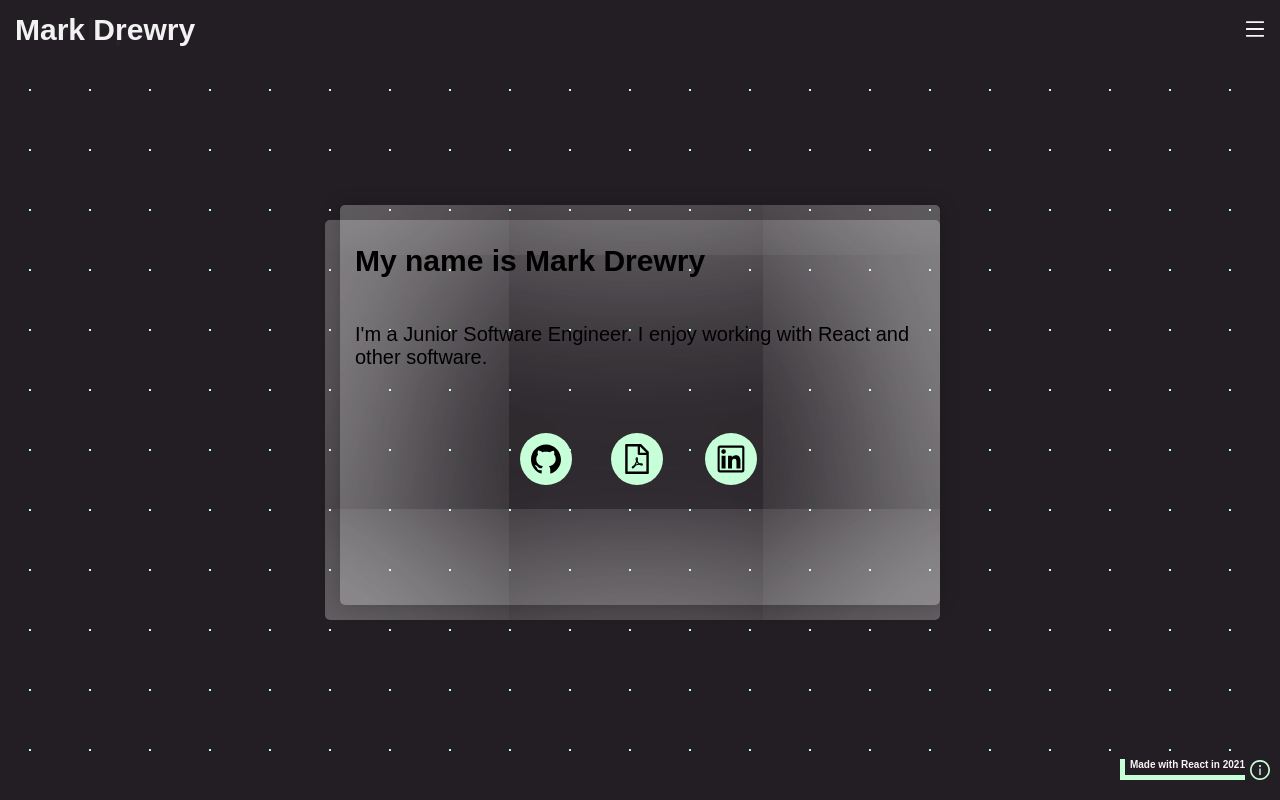
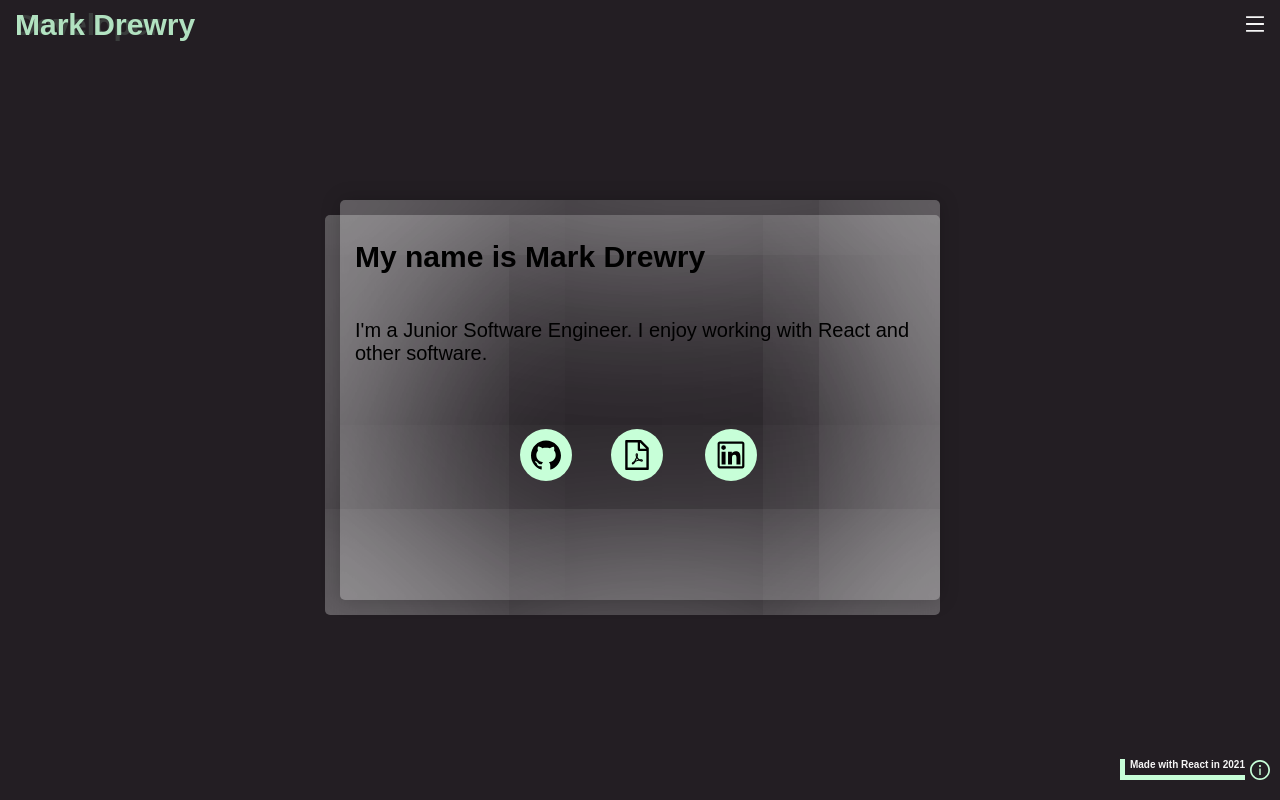
Before and after one commit to mdrewry/portfolio-v3, a React (Create React App) app: page / in a window 1280 px wide. Shown: the top 800 px of the page. Built offline with nearby package versions, Linux system fonts and the light colour scheme.

Commit message:
-created sections of site -changed styling slightly

```diff
--- a/src/App.css
+++ b/src/App.css
@@ -22,6 +22,18 @@ a:active {
   text-decoration: none;
   color: inherit;
 }
+
+::-webkit-scrollbar {
+  width: 0.5rem;
+}
+::-webkit-scrollbar-track {
+  background: var(--primary_dark);
+}
+::-webkit-scrollbar-thumb {
+  width: 0.5rem;
+  background: var(--primary_highlight);
+}
+
 .Grow {
   flex-grow: 1;
 }
@@ -31,30 +43,44 @@ a:active {
   display: flex;
   flex-direction: column;
   width: 100%;
-  background-size: 60px 60px;
-  background-image: radial-gradient(
-    circle,
-    var(--primary_highlight) 1px,
-    var(--primary_dark) 1px
-  );
+  background: var(--primary_dark);
 }
 
 .Header {
+  position: sticky;
+  left: 0;
+  top: 0;
+  right: 0;
   display: flex;
   flex-direction: row;
   align-items: center;
   width: 100%;
-  padding: 0rem 0.75rem 0.01rem 0.75rem;
+  height: 2.5rem;
+  padding: 0rem 0.75rem 0rem 0.75rem;
   background-color: var(--primary_dark);
+  z-index: 10;
 }
+
 .Content {
   flex-grow: 1;
+  position: relative;
+  top: -2.5rem;
+  left: 0;
+  right: 0;
+  bottom: 0;
+  padding: 0rem 0.5rem 0rem 0.5rem;
+}
+
+.PageSection {
   display: grid;
   place-content: center;
-  padding: 0rem 0.5rem 0rem 0.5rem;
+  height: 100vh;
 }
 .Footer {
-  width: 100%;
+  position: sticky;
+  left: 0;
+  bottom: 0;
+  right: 0;
   display: flex;
   flex-direction: row;
   align-items: center;
@@ -68,5 +94,5 @@ a:active {
 }
 .Title {
   font-size: 1.5rem;
-  color: var(--primary_light);
+  color: var(--primary_highlight);
 }
--- a/src/App.js
+++ b/src/App.js
@@ -16,7 +16,18 @@ function App() {
         <TopNavigation />
       </Header>
       <Content className="Content">
-        <AboutMe />
+        <section className="PageSection">
+          <AboutMe />
+        </section>
+        <section className="PageSection">
+          <AboutMe />
+        </section>
+        <section className="PageSection">
+          <AboutMe />
+        </section>
+        <section className="PageSection">
+          <AboutMe />
+        </section>
       </Content>
       <Footer className="Footer">
         <div className="Grow" />
```
